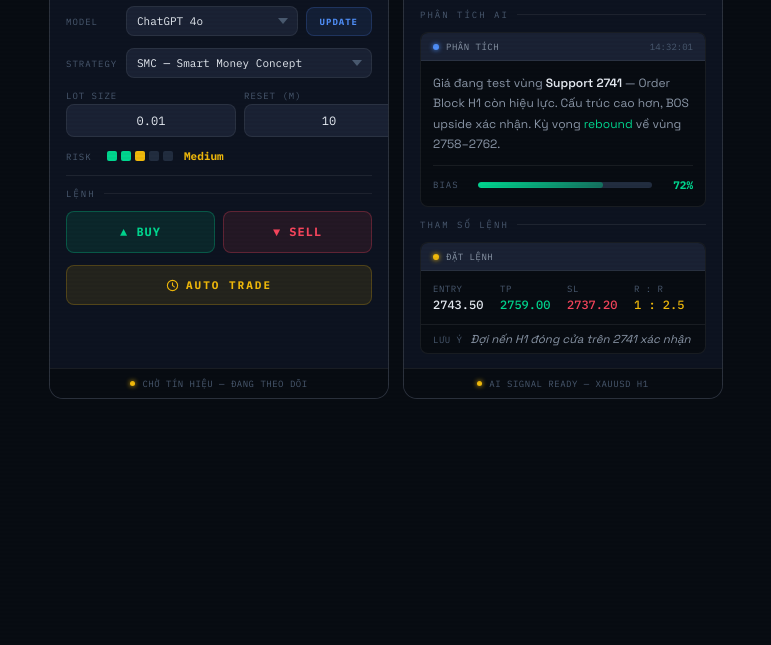
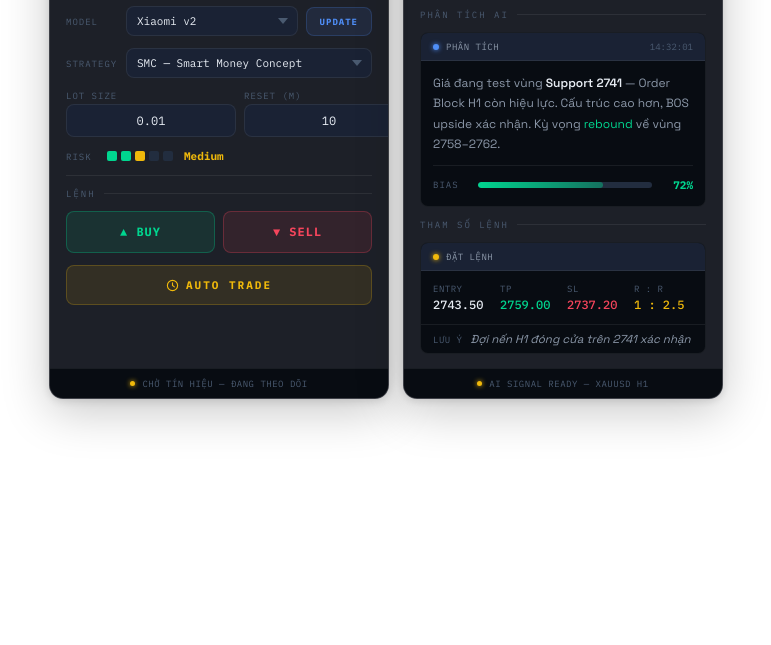
Before and after one commit to TCodeDang/tcode-aitrade, a plain HTML site: page index.html in a window 1280 px wide. Shown: the part 155-800 px from the top of the page, without its empty margins (254-1025 px from the left). Drawn offline with Linux system fonts and the light colour scheme.

Commit message:
Update styles and options in index.html

```diff
--- a/index.html
+++ b/index.html
@@ -16,15 +16,30 @@
   --t1:#e8edf4;--t2:#8b97a8;--t3:#4a5a70;
   --mono:'IBM Plex Mono',monospace;--sans:'Space Grotesk',sans-serif;--r:8px;
 }
-html,body{background:var(--bg);color:var(--t1);font-family:var(--sans);font-size:13px;min-height:100vh;}
-body{display:flex;justify-content:center;align-items:flex-start;padding:28px 20px 40px;}
-body::after{content:'';position:fixed;inset:0;background:repeating-linear-gradient(0deg,transparent,transparent 2px,rgba(0,0,0,0.03) 2px,rgba(0,0,0,0.03) 4px);pointer-events:none;z-index:9999;}
+html,body{
+  background:#ffffff;
+  color:var(--t1);font-family:var(--sans);font-size:13px;min-height:100vh;
+  width:100%;overflow:hidden;
+}
+body{
+  display:flex;justify-content:center;align-items:flex-start;
+  padding:28px 20px 40px;
+  position:relative;
+}
+
+/* ── CHART CANVAS BACKGROUND ── */
+#chart-bg{ display:none; }
 
 .workspace{display:flex;align-items:stretch;gap:14px;}
 
-/* ── PANEL BASE ── */
-.panel{background:var(--bg1);border:1px solid var(--border2);border-radius:14px;overflow:hidden;position:relative;display:flex;flex-direction:column;}
-.panel::before{content:'';position:absolute;top:0;left:30px;right:30px;height:1px;background:linear-gradient(90deg,transparent,var(--gold),transparent);opacity:0.4;z-index:2;pointer-events:none;}
+/* ── PANEL BASE — solid dark on white bg ── */
+.panel{
+  background:rgba(10,14,22,0.92);
+  border:1px solid rgba(255,255,255,0.15);
+  border-radius:14px;overflow:hidden;position:relative;display:flex;flex-direction:column;
+  box-shadow:0 12px 48px rgba(0,0,0,0.22), 0 2px 8px rgba(0,0,0,0.12);
+}
+.panel::before{content:'';position:absolute;top:0;left:30px;right:30px;height:1px;background:linear-gradient(90deg,transparent,var(--gold),transparent);opacity:0.55;z-index:2;pointer-events:none;}
 .panel-left{width:340px;}
 .panel-right{width:320px;}
 
@@ -224,10 +239,10 @@ body::after{content:'';position:fixed;inset:0;background:repeating-linear-gradie
       <div class="field-row">
         <span class="field-label">Model</span>
         <select class="field-select" style="flex:1;">
-          <option>ChatGPT 4o</option>
-          <option>DeepSeek v3.2</option>
           <option>Xiaomi v2</option>
-          <option>Claude Sonet 4.6</option>
+          <option>Alpha v3</option>
+          <option>Smart Scalp</option>
+          <option>Trend Master</option>
         </select>
         <button class="btn-update">UPDATE</button>
       </div>
```
